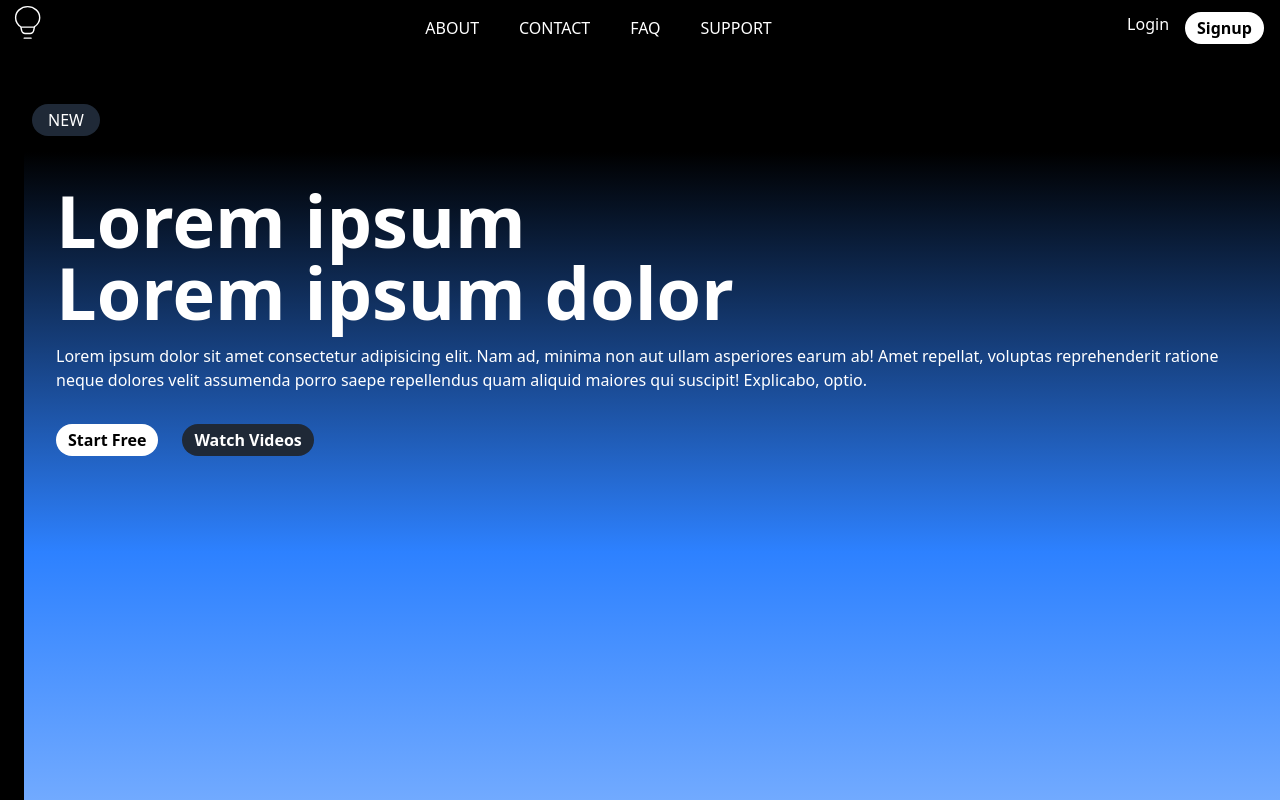
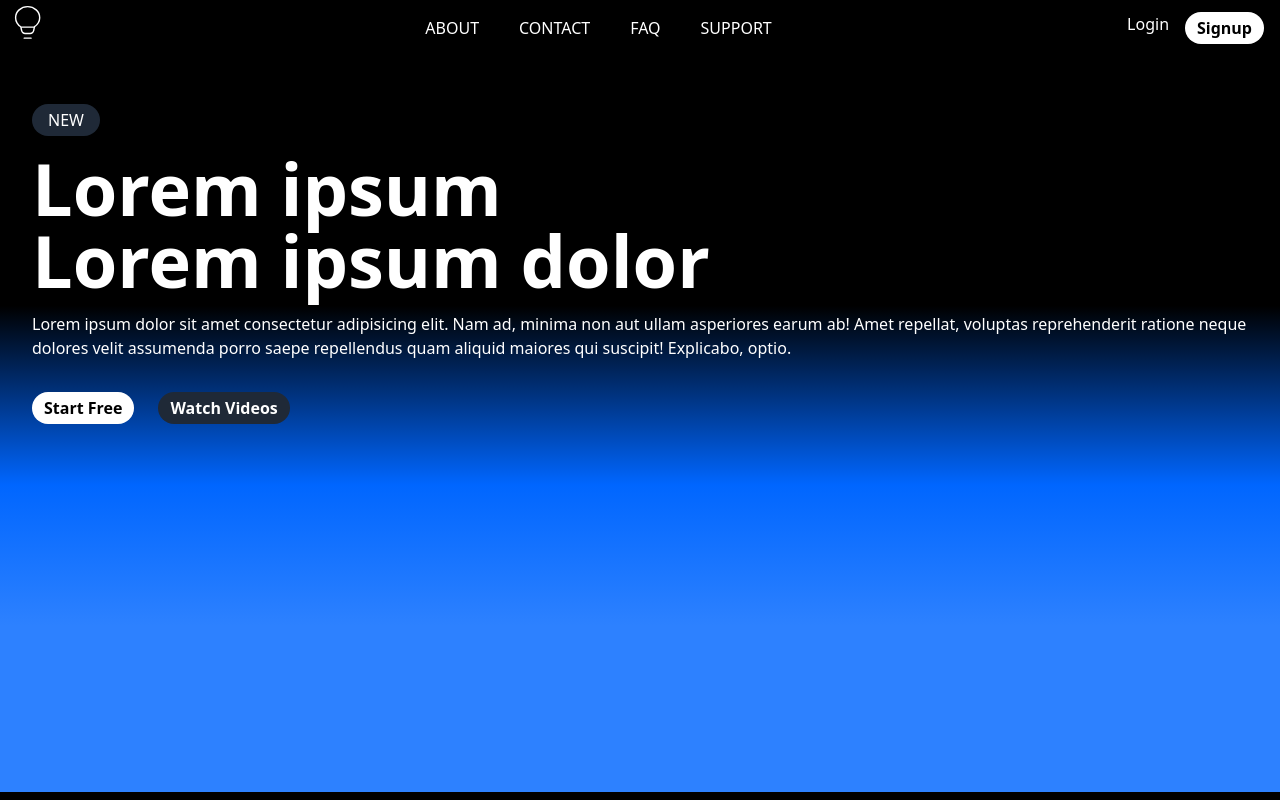
Before and after one commit to ADG-VITV/shark-tech-demo, a Next.js app: page / in a window 1280 px wide. Shown: the top 800 px of the page. Built offline with nearby package versions, Linux system fonts and the light colour scheme.

Commit message:
final changes

```diff
--- a/src/app/components/Hero.jsx
+++ b/src/app/components/Hero.jsx
@@ -3,11 +3,12 @@ import React from 'react';
 export default function Hero() {
   return (
     <>
-      <div className="ml-6 mt-4 h-screen bg-gradient-to-t from-[#9BC3FF] via-[#2D81FF] to-[#000000] p-8">
+    <div className=""></div>
+      <div className=" px-8 mt-4 h-[80vh]  "  style={{background: 'linear-gradient(to top, #2D81FF 26%, #0066FF 48%, rgba(0, 0, 0, 0) 76%)',}} >
         <div className="text-white text-7xl font-bold">
           Lorem ipsum
         </div>
-        <div className="text-white text-7xl font-bold">Lorem ipsum dolor</div>
+        <div className="text-white text-7xl font-bold ">Lorem ipsum dolor</div>
         <div className="text-white mt-4">
           Lorem ipsum dolor sit amet consectetur adipisicing elit. Nam ad, minima non aut ullam asperiores earum ab! Amet repellat, voluptas reprehenderit ratione neque dolores velit assumenda porro saepe repellendus quam aliquid maiores qui suscipit! Explicabo, optio.
         </div>
--- a/src/app/page.js
+++ b/src/app/page.js
@@ -10,7 +10,9 @@ export default function Home() {
    <>
    <Navbar/>
    <New/>
+   <div className="">
    <Hero/>
+   </div>
    <About/>
    <Footer/>
    </>
--- a/tailwind.config.mjs
+++ b/tailwind.config.mjs
@@ -8,6 +8,7 @@ export default {
   theme: {
     extend: {
       colors: {
+        customGradient:'linear-gradient(tobottom, #9BC3FF 0%, #2D81FF 26%, #0066FF 48%, rgba(0, 0, 0, 0) 76%)',
         background: "var(--background)",
         foreground: "var(--foreground)",
       },
```
